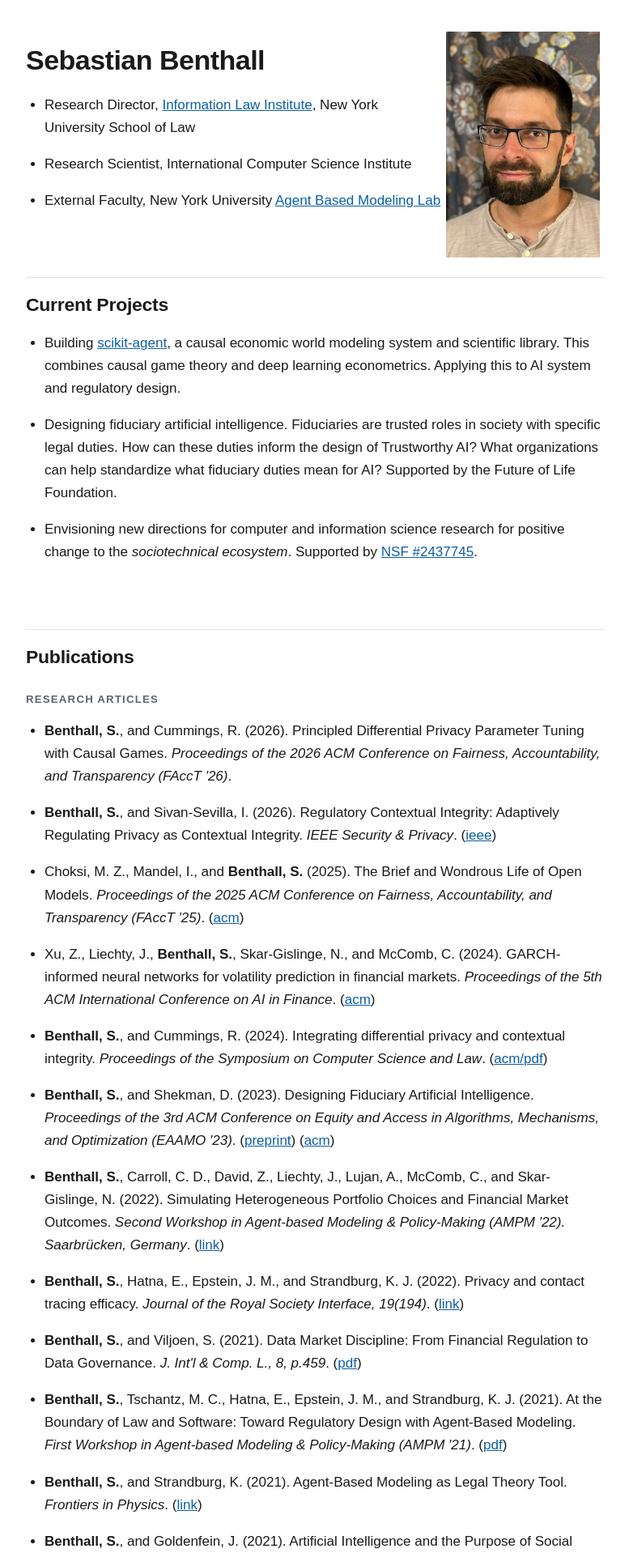
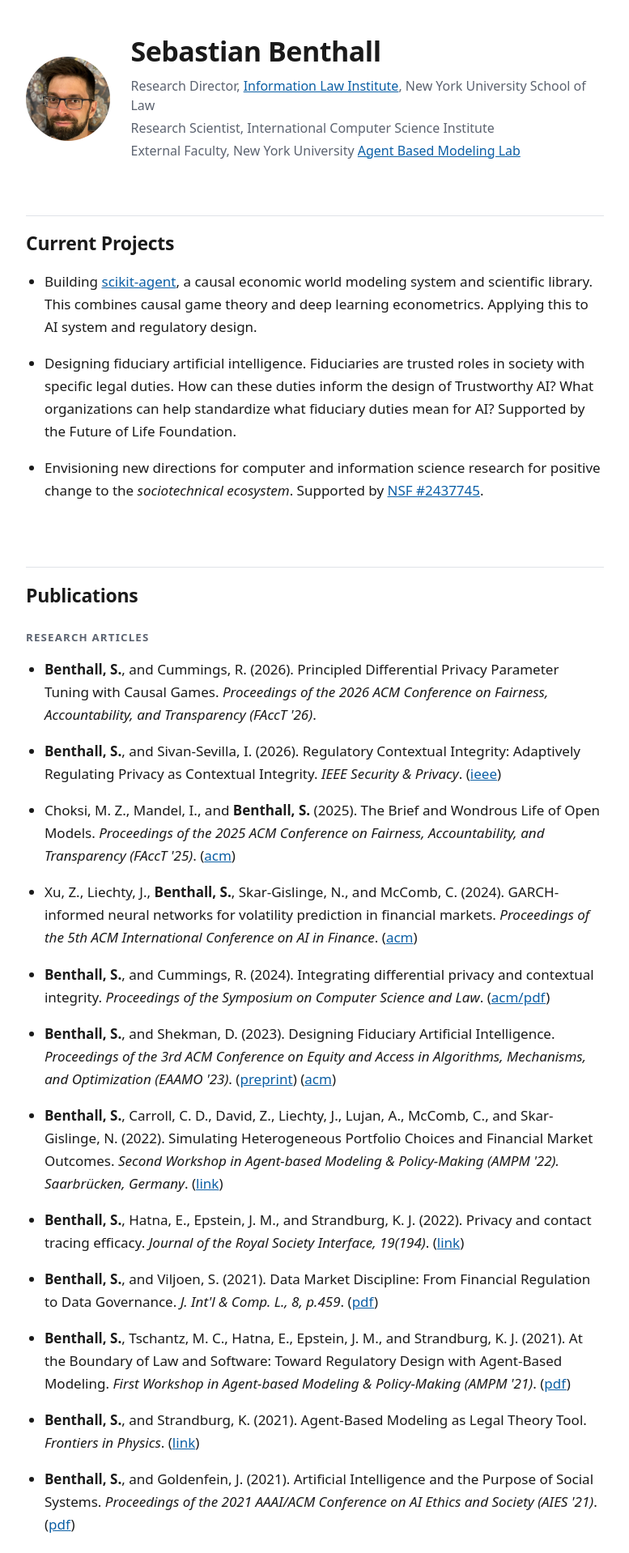
Before and after one commit to sbenthall/personal_website, a Jekyll site: the page built from index.md, in a window 1280 px wide. Shown: the top 1918 px of the page at 81% size, without its empty margins (251-1028 px from the left). Built offline with Jekyll 4.4.1, drawn with Linux system fonts in a browser that asks for light colours; nearby versions of some CDN libraries.

Commit message:
improved masthead, remove pure css

```diff
--- a/_includes/head.html
+++ b/_includes/head.html
@@ -5,8 +5,6 @@
   {%- seo -%}
 
   <link rel="icon" href="{{ "/favicon.svg" | relative_url }}" type="image/svg+xml">
-  <link rel="stylesheet" href="https://cdn.jsdelivr.net/npm/purecss@3.0.0/build/pure-min.css" integrity="sha384-X38yfunGUhNzHpBaEBsWLO+A0HDYOQi8ufWDkZ0k9e0eXz/tH3II7uKZ9msv++Ls" crossorigin="anonymous">
-  <link rel="stylesheet" href="https://cdn.jsdelivr.net/npm/purecss@3.0.0/build/grids-responsive-min.css">
   <link rel="stylesheet" type="text/css" href="{{ "assets/css/main.css" | relative_url }}">
 
   {%- if jekyll.environment == "production" %}
--- a/_layouts/default.html
+++ b/_layouts/default.html
@@ -3,10 +3,8 @@
 
   {%- include head.html -%}
 
-  <body class="pure-g">
-    <div class="pure-u-1">
-      {{ content }}
-    </div>
+  <body>
+    {{ content }}
   </body>
 
 </html>
--- a/assets/css/main.css
+++ b/assets/css/main.css
@@ -126,6 +126,13 @@
   margin-bottom: 1.1em;
 }
 
+/* Local replacement for Pure's `pure-img`, applied to every image rather than
+   opted into per tag, so nothing can overflow the measure. */
+img {
+  max-width: 100%;
+  height: auto;
+}
+
 a {
    color: var(--link);
 }
@@ -142,7 +149,50 @@
    padding-bottom: 1em
 }
 
+/* Header block. Replaces the floated headshot, which collided with the h1 on
+   narrow screens and put the image ahead of the name in reading order. */
+#masthead {
+  display: flex;
+  align-items: center;
+  gap: 1.5rem;
+  margin-bottom: 3em;
+}
+
 #headshot {
-   float: right;
-   padding: 5px;
+  /* Never let the avatar absorb the flex line's spare space or shrink. */
+  flex: none;
+  width: 104px;
+  height: 104px;
+  border-radius: 50%;
+  /* The source is 300x440 portrait, so a square crop needs help: cover, biased
+     above centre to keep the face in the circle rather than the collar. */
+  object-fit: cover;
+  object-position: 50% 30%;
 }
+
+#masthead h1 {
+  margin-bottom: 0.3em;
+}
+
+#affiliations {
+  list-style: none;
+  padding-left: 0;
+  margin: 0;
+  color: var(--muted);
+  font-size: 0.94rem;
+  line-height: 1.5;
+}
+
+#affiliations li {
+  /* Overrides the 1em the reference lists want. */
+  padding-bottom: 0.25em;
+}
+
+/* Stack once the two columns stop fitting side by side. */
+@media (max-width: 32rem) {
+  #masthead {
+    flex-direction: column;
+    align-items: flex-start;
+    gap: 1.1rem;
+  }
+}
--- a/index.md
+++ b/index.md
@@ -1,14 +1,18 @@
 ---
 layout: home
 ---
-<img id="headshot" src="sebastian-benthall.jpg" class="pure-img" width="200" alt="Sebastian Benthall's face, smiling very handsomely">
-
-# Sebastian Benthall
-
-* Research Director, <a href="https://www.law.nyu.edu/centers/ili">Information Law Institute</a>, New York University School of Law
-* Research Scientist, International Computer Science Institute
-* External Faculty, New York University <a href="https://publichealth.nyu.edu/research-scholarship/centers-labs-initiatives/agent-based-modeling-lab">Agent Based Modeling Lab</a>
-<!--* Research Engineer, <a href="https://econ-ark.org/">Econ-Ark</a>-->
+<header id="masthead">
+  <img id="headshot" src="sebastian-benthall.jpg" width="300" height="440" alt="Sebastian Benthall's face, smiling very handsomely">
+  <div>
+    <h1>Sebastian Benthall</h1>
+    <ul id="affiliations">
+      <li>Research Director, <a href="https://www.law.nyu.edu/centers/ili">Information Law Institute</a>, New York University School of Law</li>
+      <li>Research Scientist, International Computer Science Institute</li>
+      <li>External Faculty, New York University <a href="https://publichealth.nyu.edu/research-scholarship/centers-labs-initiatives/agent-based-modeling-lab">Agent Based Modeling Lab</a></li>
+      <!--<li>Research Engineer, <a href="https://econ-ark.org/">Econ-Ark</a></li>-->
+    </ul>
+  </div>
+</header>
 
 <h2 id="projects"><a href="#projects">&sect;</a>Current Projects</h2>
 
```
